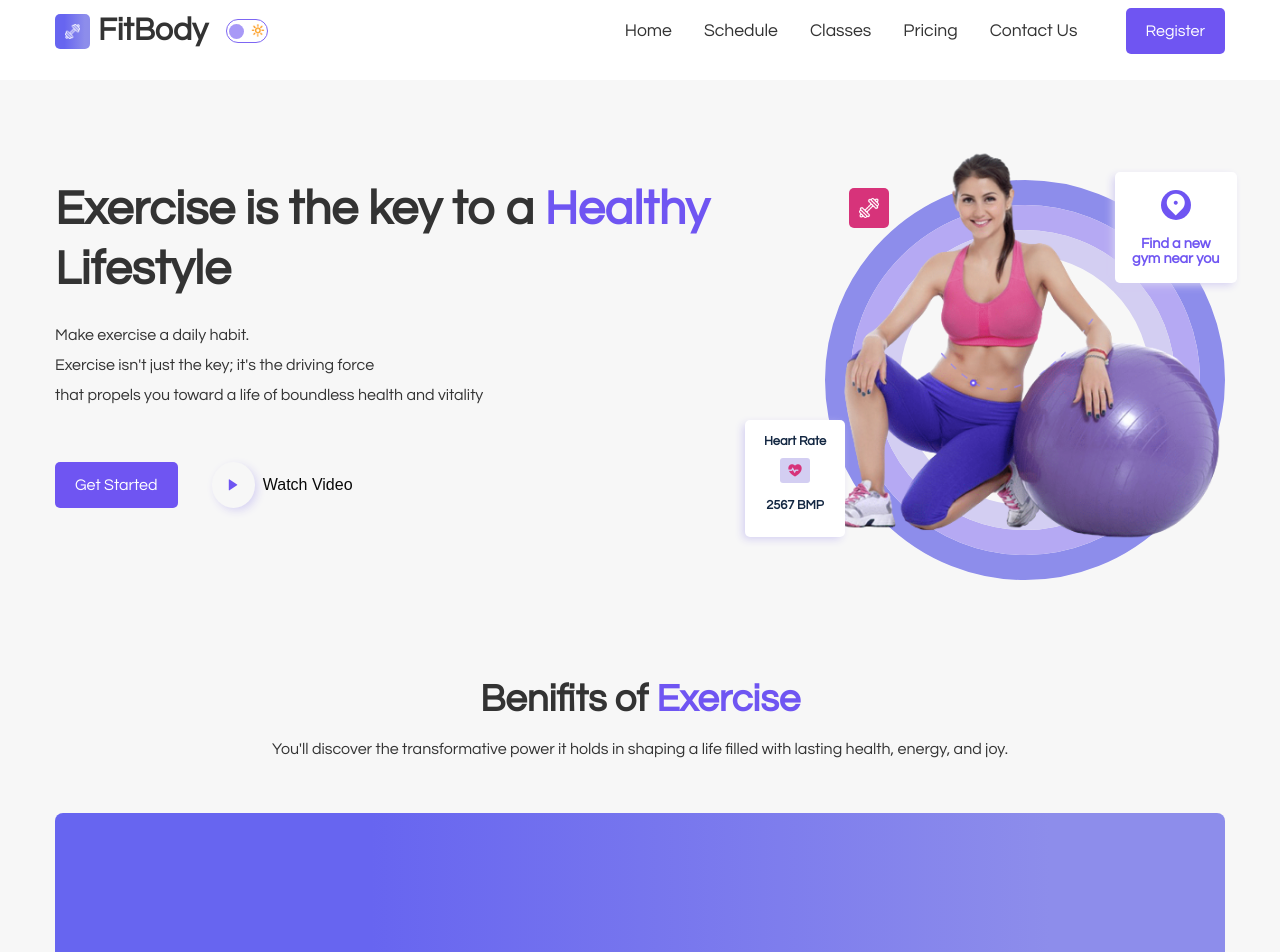
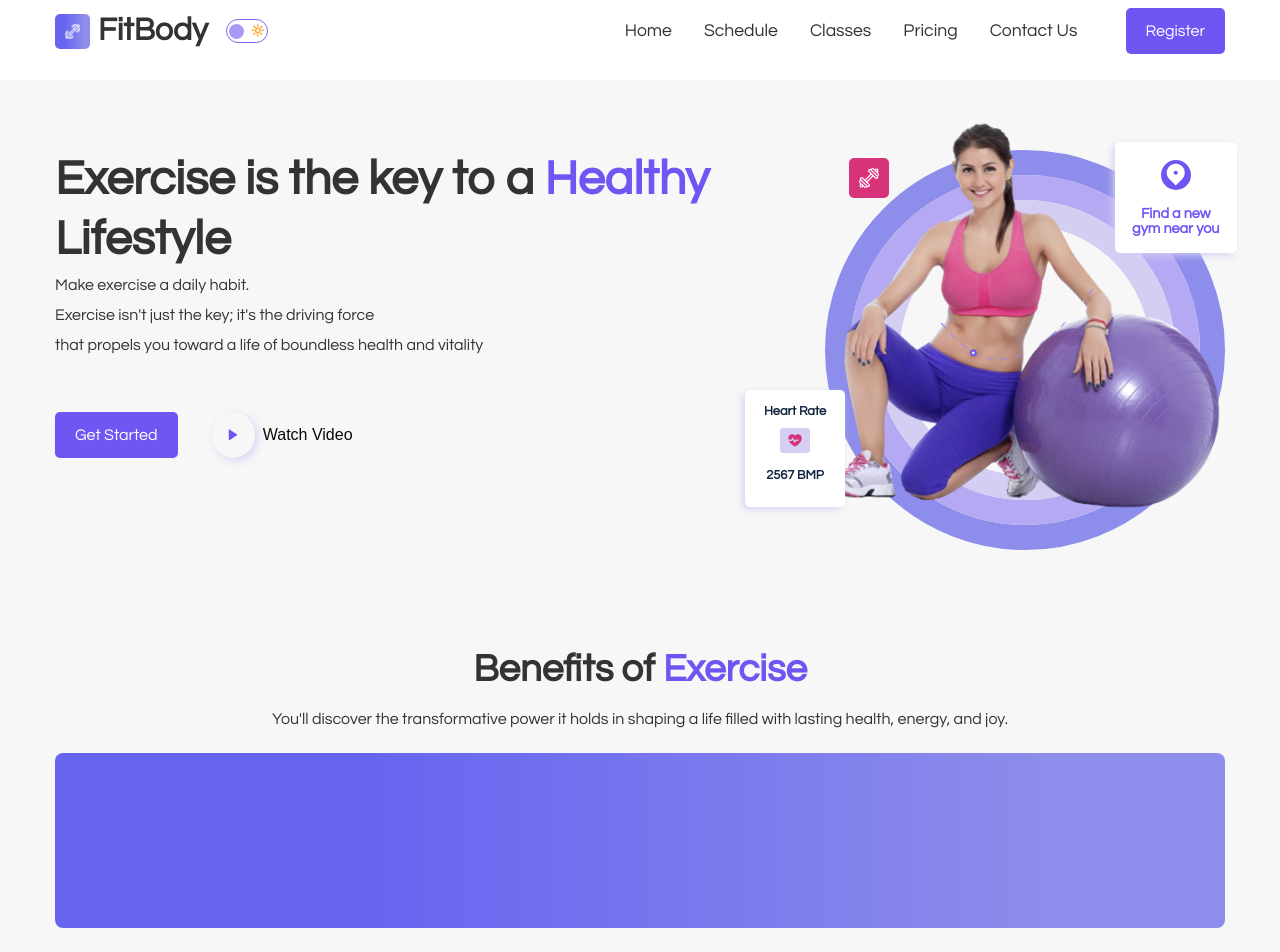
Before and after one commit to abhay-raj19/FitBody, a React (Vite) app: page / in a window 1280 px wide. Shown: the top 952 px of the page. Built offline with nearby package versions, Linux system fonts and the light colour scheme.

Commit message:
removed spaces

```diff
--- a/src/components/UI/Exercises.jsx
+++ b/src/components/UI/Exercises.jsx
@@ -10,7 +10,7 @@ const Exercises = () => {
       <div className="container exercise_container">
         <div className="exercise_top">
           <h2 className="section_title">
-            Benifits of <span className="highlights">Exercise</span>
+            Benefits of <span className="highlights">Exercise</span>
           </h2>
           <p>
             You'll discover the transformative power it holds in shaping a life
--- a/src/styles/exercises.css
+++ b/src/styles/exercises.css
@@ -1,6 +1,7 @@
 .exercise_top{
-    margin-bottom: 50px;
+    margin-bottom: 20px;
     text-align: center;
+    margin-top: 0;
 }
 
 .exercise_top h2{
@@ -20,7 +21,7 @@
     display: flex;
     align-items: center;
     justify-content: space-between;
-    padding:80px 60px;
+    padding:40px 40px;
 
 }
 .exercise_item{
@@ -83,3 +84,6 @@
     width: 100%;
     max-width: 100%;
   }
+ .container.exercise_container{
+    margin-top: 0px;
+ }
--- a/src/styles/hero.css
+++ b/src/styles/hero.css
@@ -1,14 +1,15 @@
 .hero_wrapper{
     display: flex;
     justify-content: space-between;
-    padding-top: 50px;
+    padding-top: 20px;
+    margin-bottom: 0;
 }
 
 .hero_content .section_title{
     font-size: 3rem;
     padding-right: 60px;
     line-height: 60px;
-    margin-bottom: 20px;
+    margin-bottom: 0px;
 }
 
 .highlights{
@@ -302,3 +303,7 @@
       width: 80%;
     }
   }
+  .container{
+    margin-bottom: 0;
+    padding-bottom: 0;
+  }
--- a/src/styles/pricing.css
+++ b/src/styles/pricing.css
@@ -2,17 +2,20 @@
 
 .pricing_top{
     text-align: center;
+    margin-top: 0;
 }
 
 .pricing_top h2{
     font-size: 2.5rem;
     margin-bottom: 20px;
+    margin-top: 0;
 }
 .pricing_top p {
     font-size: 1.1rem;
     /* color: var(--heading-color); */
     line-height: 28px;
     margin-bottom: 50px;
+    margin-top: 0;
 }
 .pricing_wrapper{
     display: flex;
@@ -146,7 +149,9 @@
   .pricing_items .services {
     padding: 30px;
   }
-
+  .section_title{
+    margin-top: 0;
+  }
   .pricing_item .services ul li {
     display: flex;
     align-items: center;
@@ -196,6 +201,6 @@
 
     .pricing_item {
       width: 100%;
-      margin-bottom: 2rem;
+      margin-bottom: 0rem;
     }
   }
--- a/src/styles/start.css
+++ b/src/styles/start.css
@@ -1,18 +1,27 @@
+*{
+  margin-top: 0;
+  padding-top: 0;
+}
+
 .start_wrapper{
     display:flex;
     justify-content:space-between;
     column-gap: 3rem;
     align-items: center;
+   margin-top: 0;
+   padding-top: 0;
 }
 .start_img ,
 .start_content{
     width: 50%;
+
 }
 .start_img{
   display: flex;
   justify-content: center;
   align-self: center;
   padding-bottom: 4rem;
+
 }
 .start_img img{
     width: 70%;
@@ -24,6 +33,7 @@
 .start_content h2{
     font-size: 2.5rem;
     margin-bottom: 20px;
+    margin-top: 0;
 }
 .start_content p{
     /* color: var(--heading-color) ; */
--- a/src/styles/testimonials.css
+++ b/src/styles/testimonials.css
@@ -1,4 +1,9 @@
-.sliders{
+
+*{
+  margin-top: 0;
+  padding-top: 0;
+  margin-bottom: 0;
+}.sliders{
     width: 100%;
 }
 .slide_item{
```
